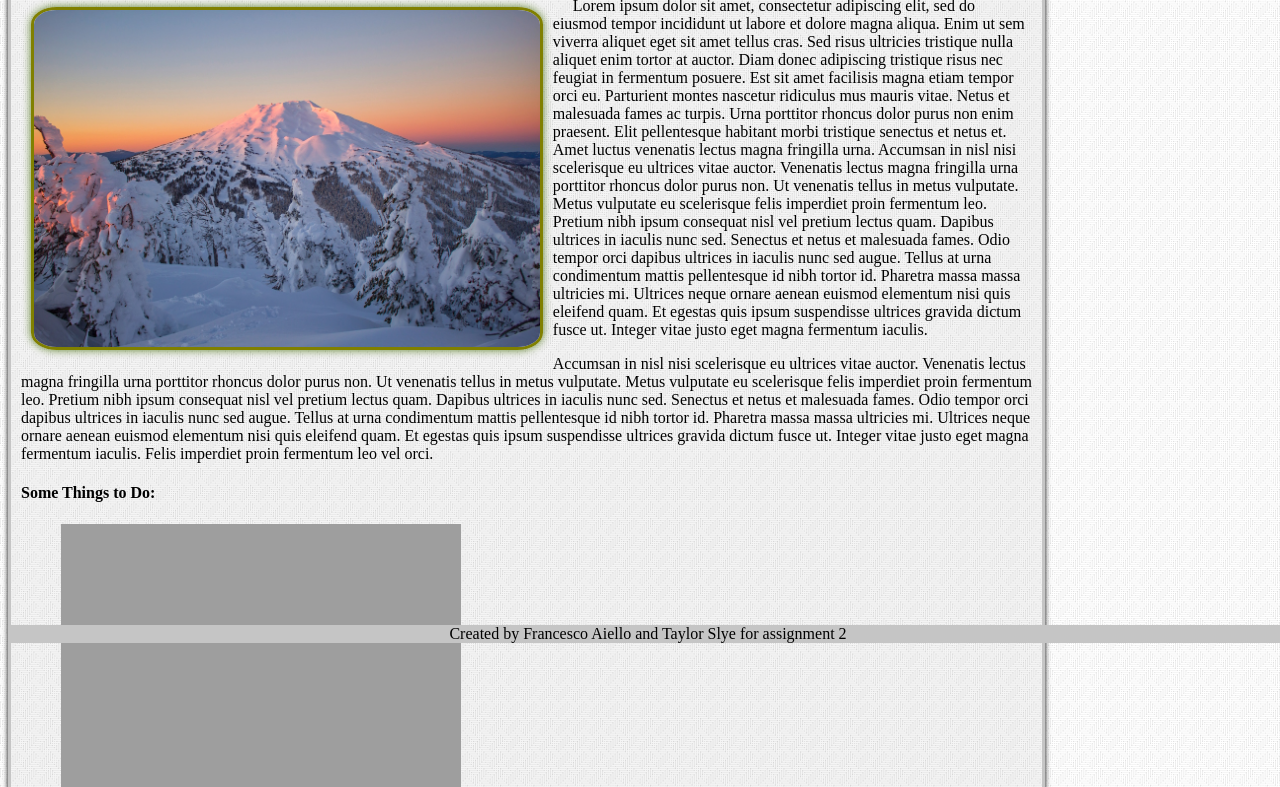
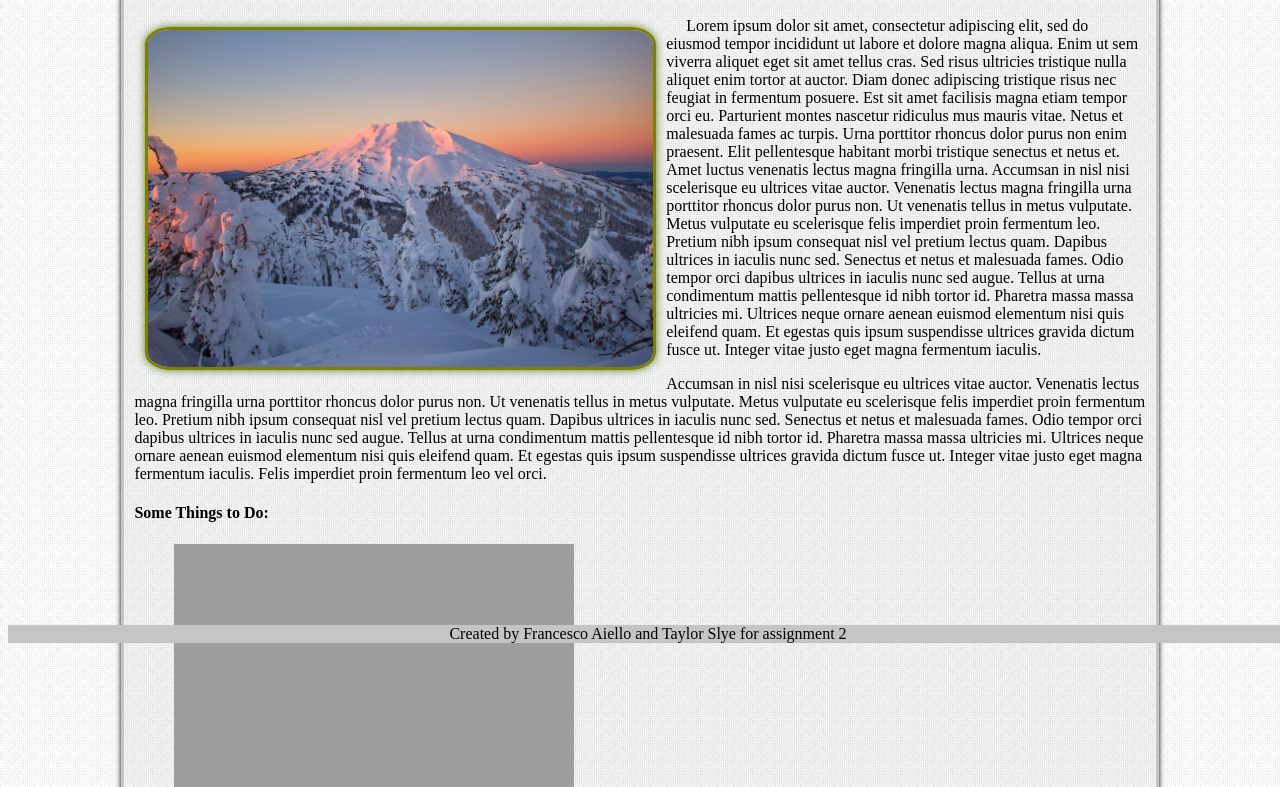
Before and after one commit to FrancescoAiello01/CS291-assignment-2, a plain HTML site: page assignment2/index.html in a window 1280 px wide. Shown: the part 157-944 px from the top of the page. Drawn offline with Linux system fonts and the light colour scheme.

Commit message:
body aligned

```diff
--- a/assignment2/css/style.css
+++ b/assignment2/css/style.css
@@ -41,7 +41,7 @@ footer {
 
 #main-body {
 	width: 80%;
-	margin-top: -200px;
+	margin: -180px auto;
 	border-bottom: medium solid #c5c5c5;
 	border-left: medium solid #c5c5c5;
 	border-right: medium solid #c5c5c5;
```
